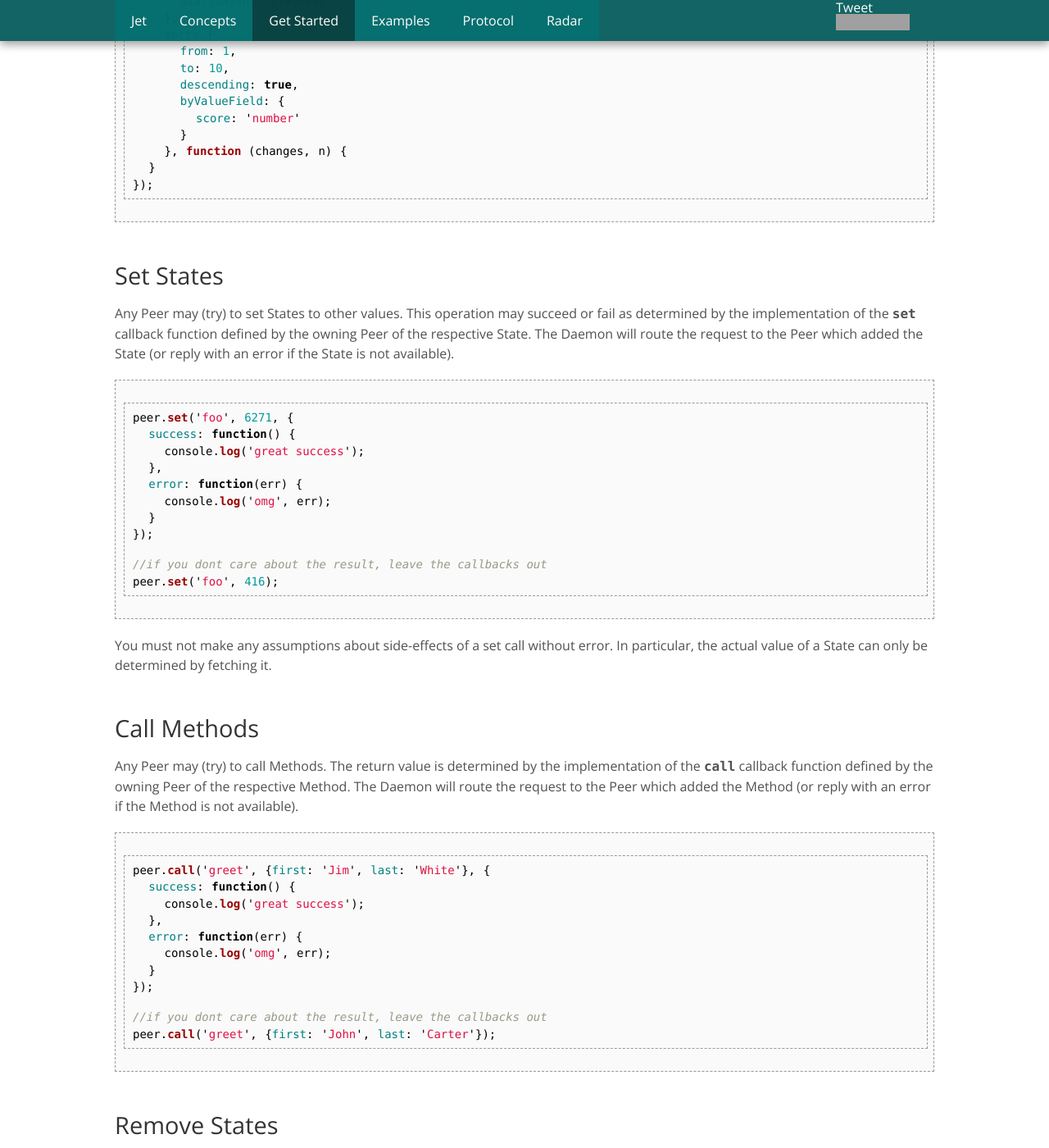
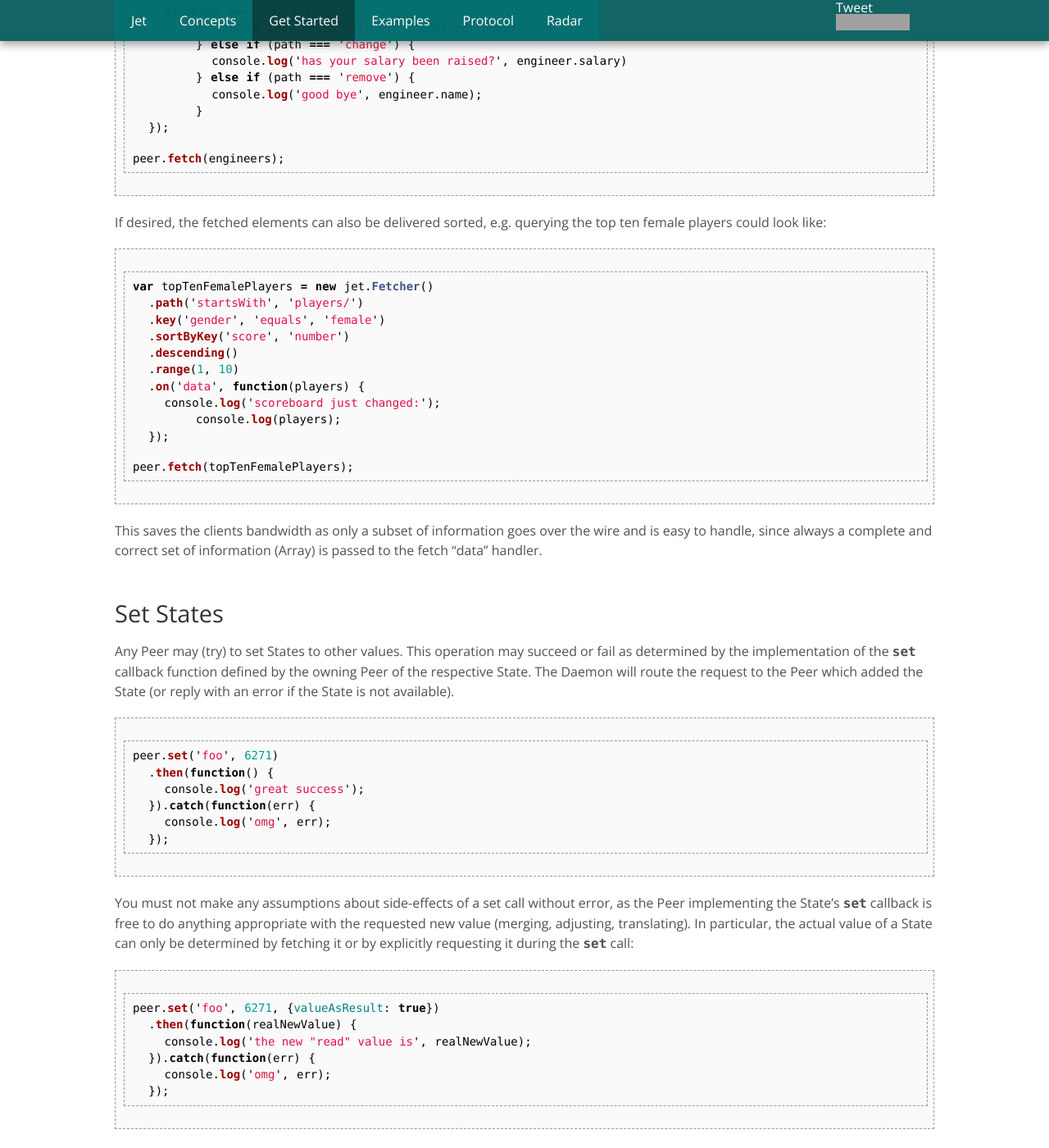
Before and after one commit to HBM/jet, a Jekyll site: the page built from quickstart.md, in a window 1280 px wide and 1400 px high, scrolled down 3098 px. Shown: the whole window at 82% size. Built offline with Jekyll 4.4.1, drawn with Linux system fonts in a browser that asks for light colours; Markdown is read by kramdown in place of the engine named in the settings; comment, search, counter and statistics services are not loaded; some of the changed text lies outside the part shown; grey boxes are pictures that could not be loaded.

````diff
--- a/quickstart.md
+++ b/quickstart.md
@@ -5,12 +5,16 @@ order: 2
 ---
 
 This is a quick start guide for writing Peers using the Javascript Peer API for
-[Browsers](http://github.com/lipp/jet-js) and [Node.js](http://github.com/lipp/node-jet).
+[Browsers and Node.js](http://github.com/lipp/node-jet).
 It may help you getting a basic understanding of Jet even if your are not
 planing to use one of this Peer implementations.
-The full Peer API documentation can be found [here](https://github.com/lipp/jet-js#api).
+The full Peer API documentation can be found [here](https://github.com/lipp/node-jet/blob/master/doc/peer.md#jetpeer-api).
 
-Note, that Node.js users have to require the Jet module.
+## Todo-App Tutorial
+
+Check out the [Todo-App tutorial](https://github.com/lipp/node-jet/blob/master/examples/todo/README.md).
+
+## Load the jet module
 
 ```javascript
 var jet = require('node-jet');
@@ -27,6 +31,10 @@ messages from Peer to Peer.
 var peer = new jet.Peer({
   url: 'ws://jet.nodejitsu.com:80'
 });
+
+peer.connect().then(function() {
+  console.log('peer is connected to daemon');
+});
 ```
 
 ## Add States
@@ -40,13 +48,15 @@ a State change is posted automatically, thus keeping all other Peers and the
 Daemon in sync.
 
 ```javascript
-var machineName = 'Animal';
-var machineNameState = peer.state({
-  path: 'machine/name',
-  value: machineName,
-  set: function(newName) {
-    machineName = newName;
-  }
+var machineName = new jet.State('machine/name', 'animal');
+machineName.on('set', function(newName) {
+  setMachineName(newName); // does something appropriate
+});
+
+peer.add(machineName).then(function() {
+  console.log('machine/name has been added to daemon');
+}).catch(function(err) {
+  console.log('could not add machine/name to daemon', err);
 });
 ```
 
@@ -58,20 +68,20 @@ frequently.
 
 ```javascript
 // add a state
-var cpuLoadState = peer.state({
-  path: 'cpu/load',
-  value: readCpuLoad()
+var cpuLoad = new jet.State('cpu/load', readCpuLoad());
+
+peer.add(cpuLoad).then(function() {
+  // async post new value
+  setTimeout(function () {
+    cpuLoad.value(readCpuLoad());
+  },3000);
 });
-
-// async post new value
-setTimeout(function () {
-  cpuLoadState.value(readCpuLoad());
-},3000);
 ```
 
 In opposite to [Firebase](http://firebase.com) there is no persistency layer.
 Jet States are "runtime" States as they die with the Peer. Adding persistency
-would be a task for the respective Peer to implement.
+would be a task for the respective Peer to implement and could involve
+writing to disk, to a Database or setting hardware registers.
 
 ## Add Methods
 
@@ -84,17 +94,17 @@ thrown during execution.
 
 ```javascript
 // add a method
-var greet = peer.method({
-  path: 'greet',
-  call: function (name) {
+var greet = new jet.Method('greet');
+greet.on('call', function(name) {
     if (name.first === 'John') {
       throw 'John is a bad guy!';
     }
     var greeting = 'Hello ' + name.first + ' ' + name.last;
     console.log(greeting);
     return greeting;
-  }
 });
+
+peer.add(greet);
 ```
 
 ## Fetch States and Methods
@@ -113,34 +123,42 @@ values. Note that the Daemon caches all States and Methods and thus is able to
 to have hotplug-like behaviour, dependency based start-up sequences etc.
 
 ```javascript
-peer.fetch({
-  path: {
-    equalsOneOf: ['foo','addNumbers']
-  }, function (path, event, value) {
-      // the value is undefined for methods
-  }
-});
+var engineers = new jet.Fetcher()
+  .path('startsWith', 'engineers/')
+  .on('data', function(path, event, engineer) {
+    if (path === 'add') {
+	  console.log('hello engineer', engineer.name);
+	} else if (path === 'change') {
+	  console.log('has your salary been raised?', engineer.salary)
+	} else if (path === 'remove') {
+	  console.log('good bye', engineer.name);
+	}
+  });
+
+peer.fetch(engineers);
 ```
 
 If desired, the fetched elements can also be delivered sorted, e.g. querying the
-top ten players could look like:
+top ten female players could look like:
 
 ```javascript
-peer.fetch({
-    path: {
-      startsWith: 'players/'
-    },
-    sort: {
-      from: 1,
-      to: 10,
-      descending: true,
-      byValueField: {
-        score: 'number'
-      }
-    }, function (changes, n) {
-  }
-});
+var topTenFemalePlayers = new jet.Fetcher()
+  .path('startsWith', 'players/')
+  .key('gender', 'equals', 'female')
+  .sortByKey('score', 'number')
+  .descending()
+  .range(1, 10)
+  .on('data', function(players) {
+    console.log('scoreboard just changed:');
+	console.log(players);
+  });
+
+peer.fetch(topTenFemalePlayers);
 ```
+
+This saves the clients bandwidth as only a subset of information goes over the wire and
+is easy to handle, since always a complete and correct set of information (Array) is
+passed to the fetch "data" handler.
 
 ## Set States
 
@@ -151,22 +169,28 @@ to the Peer which added the State (or reply with an error if the State is not
 available).
 
 ```javascript
-peer.set('foo', 6271, {
-  success: function() {
+peer.set('foo', 6271)
+  .then(function() {
     console.log('great success');
-  },
-  error: function(err) {
+  }).catch(function(err) {
     console.log('omg', err);
-  }
-});
-
-//if you dont care about the result, leave the callbacks out
-peer.set('foo', 416);
+  });
 ```
 
-You must not make any assumptions about side-effects of a set call without error.
+You must not make any assumptions about side-effects of a set call without error,
+as the Peer implementing the State's `set` callback is free to do anything appropriate
+with the requested new value (merging, adjusting, translating).
 In particular, the actual value of a State can only be determined by fetching
-it.
+it or by explicitly requesting it during the `set` call:
+
+```javascript
+peer.set('foo', 6271, {valueAsResult: true})
+  .then(function(realNewValue) {
+    console.log('the new "read" value is', realNewValue);
+  }).catch(function(err) {
+    console.log('omg', err);
+  });
+```
 
 ## Call Methods
 
@@ -176,17 +200,12 @@ respective Method. The Daemon will route the request to the Peer which added the
 Method (or reply with an error if the Method is not available).
 
 ```javascript
-peer.call('greet', {first: 'Jim', last: 'White'}, {
-  success: function() {
+peer.call('greet', {first: 'Jim', last: 'White'})
+  .then(function() {
     console.log('great success');
-  },
-  error: function(err) {
+  }).catch(function(err) {
     console.log('omg', err);
-  }
-});
-
-//if you dont care about the result, leave the callbacks out
-peer.call('greet', {first: 'John', last: 'Carter'});
+  });
 ```
 
 ## Remove States
@@ -196,11 +215,11 @@ the Daemon if the network connection to a Peer breaks. In any case, all fetching
 Peers will be informed.
 
 ```javascript
-var foo = peer.state({
-  path: 'foo',
-  value: 123
+var foo = new jet.State('foo', 123);
+
+peer.add(foo).then(function() {
+  foo.remove();
 });
-foo.remove();
 ```
 
 ## Remove Methods
@@ -210,9 +229,10 @@ the Daemon if the network connection to a Peer breaks. In any case, all fetching
 Peers will be informed.
 
 ```javascript
-var greet = peer.method({
-  path: 'greet',
-  call: function() {}
+var greet = new jet.Method('greet');
+greet.on('call', function() {});
+
+peer.add(greet).then(function() {
+  greet.remove();
 });
-greet.remove();
 ```
````
Also changed, not shown: examples.md (+28 -22 lines).
